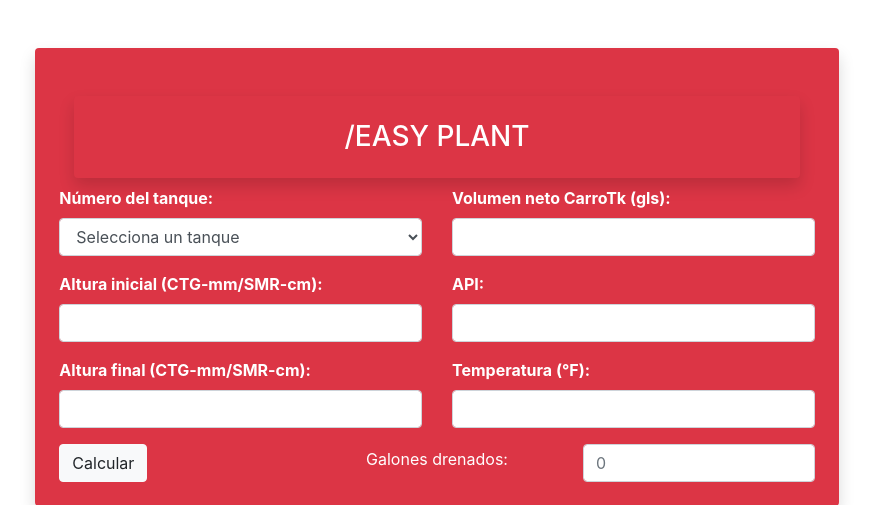
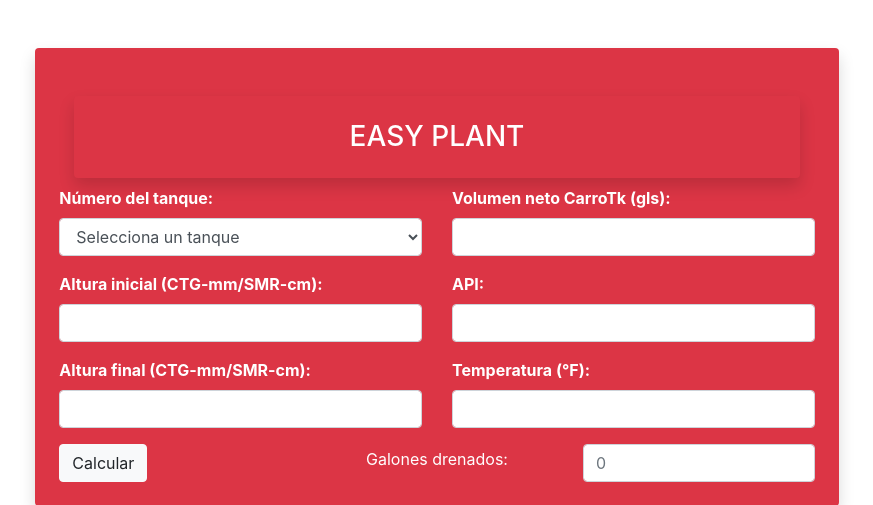
Before and after one commit to Hugotovio/easy-plant-full, a Flask app: page / in a window 1280 px wide. Shown: the top 505 px of the page, without its empty margins (203-1076 px from the left). Run offline with Flask 3, Linux system fonts and the light colour scheme; some libraries are stand-ins or nearby versions.

Commit message:
no cambios

```diff
--- a/templates/index.html
+++ b/templates/index.html
@@ -44,7 +44,7 @@
             <div class="bg-danger text-white p-4 rounded shadow">
                 <form id="data-form" action="/" method="post">
                     <div class="container text-center mt-4">
-                        <h3 class="bg-danger text-white p-4 rounded shadow">/EASY PLANT</h3>
+                        <h3 class="bg-danger text-white p-4 rounded shadow">EASY PLANT</h3>
                     </div>
 
                     <div class="row">
```
